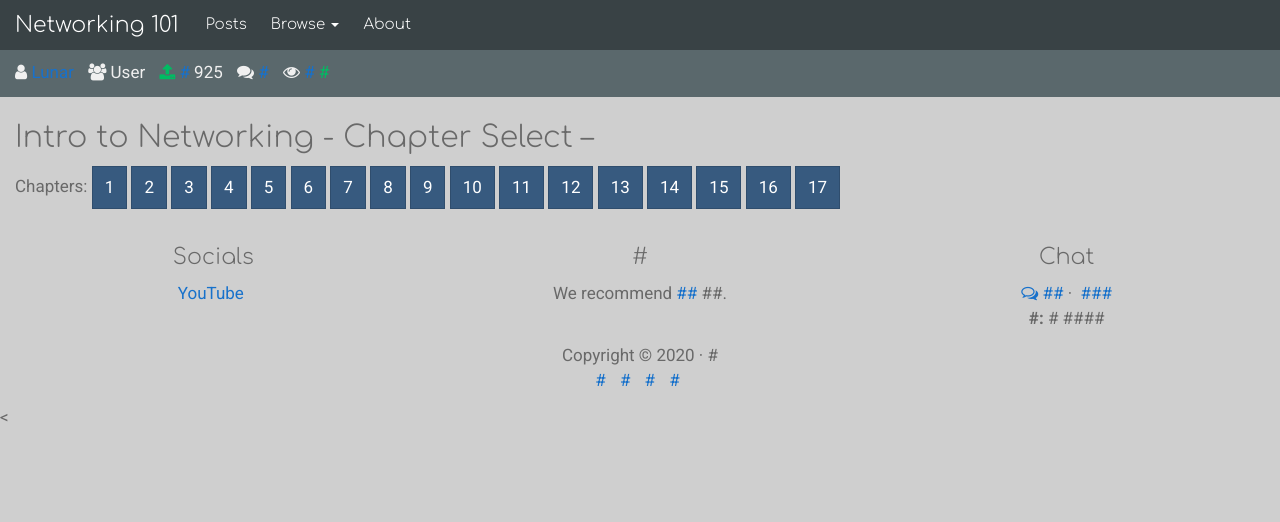
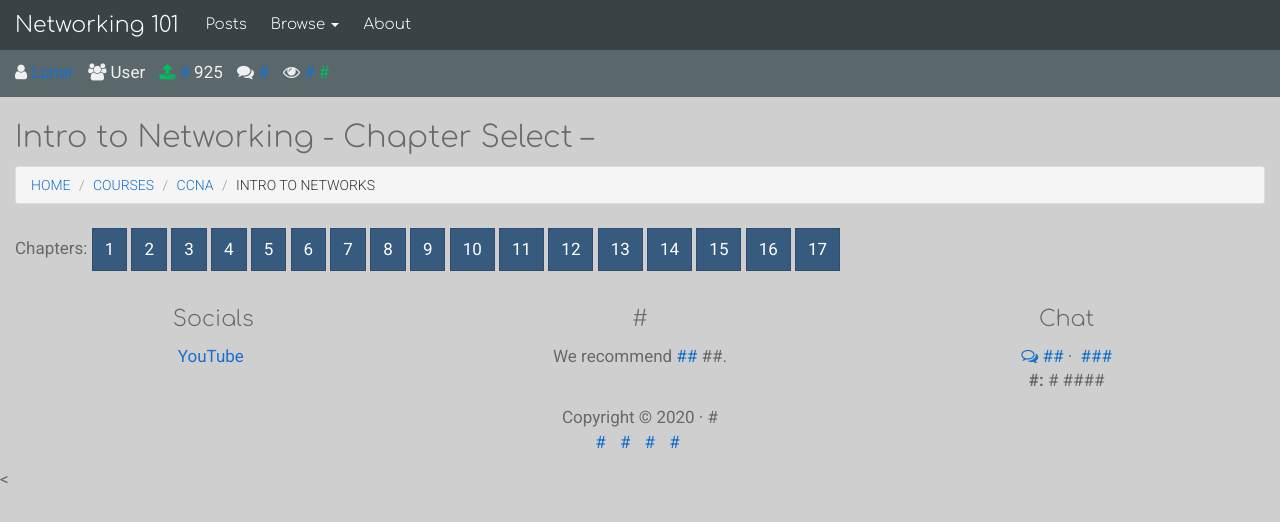
Before and after one commit to lunarcontrol/combust.it, a Jekyll site: the page built from course/ccna/intro-to-networks/index.md, in a window 1280 px wide. Shown: the top 522 px of the page. Built offline with Jekyll 4.4.1, drawn with Linux system fonts in a browser that asks for light colours; nearby versions of some CDN libraries; library files that are not in the unit come from our copies.

Commit message:
Update index.md

```diff
--- a/course/ccna/intro-to-networks/index.md
+++ b/course/ccna/intro-to-networks/index.md
@@ -2,6 +2,15 @@
 layout: page
 title: Intro to Networking - Chapter Select
 ---
+
+<nav aria-label="breadcrumb">
+  <ol class="breadcrumb">
+    <li class="breadcrumb-item"><a href="../../../">Home</a></li>
+    <li class="breadcrumb-item"><a href="../../">Courses</a></li>
+    <li class="breadcrumb-item"><a href="../">CCNA</a></li>
+    <li class="breadcrumb-item active" aria-current="page">Intro to Networks</li>
+  </ol>
+</nav>
 
 Chapters:
 <button type="button" class="btn btn-primary">1</button>
```
